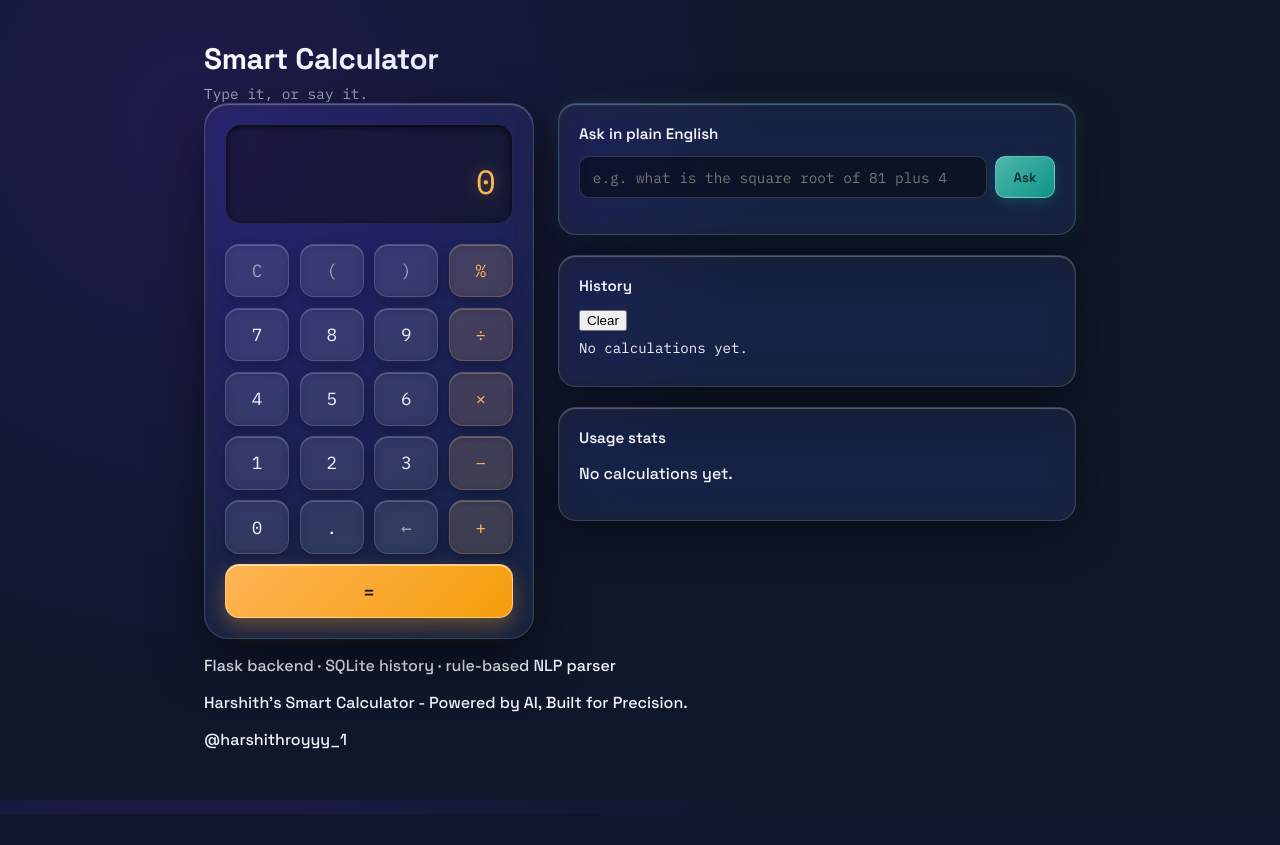
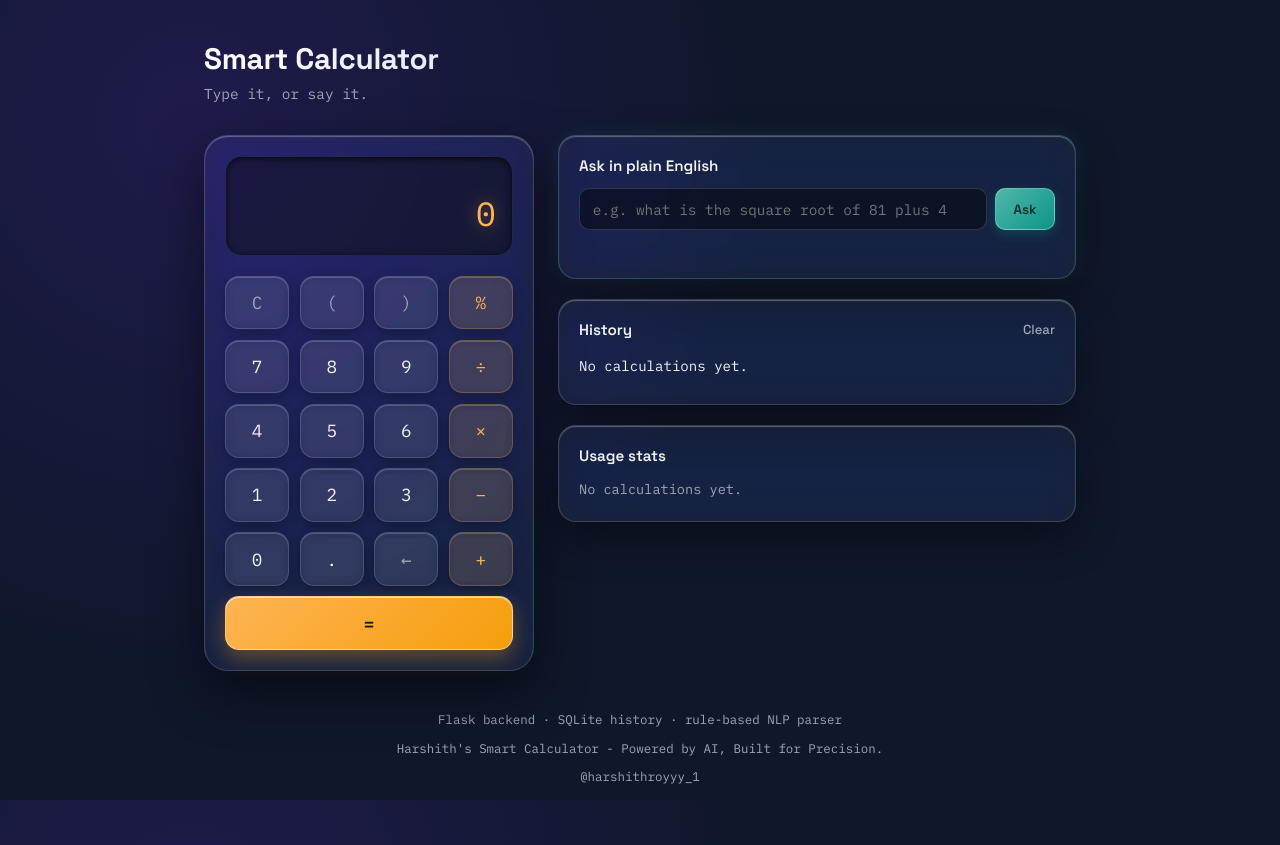
Before and after one commit to Harshith2110/smart-calculator, a Flask app: page / in a window 1280 px wide. Before the commit the page ends 814 px from the top, so only its background shows below. Run offline with Flask 3, Linux system fonts and the light colour scheme; data that the repository does not hold is empty.

Commit message:
Update style.css

```diff
--- a/static/style.css
+++ b/static/style.css
@@ -38,6 +38,10 @@ body {
   max-width: 920px;
   margin: 0 auto;
   padding: 2.5rem 1.5rem 3rem;
+}
+
+.page-header {
+  margin-bottom: 2rem;
 }
 
 .page-header h1 {
@@ -86,6 +90,7 @@ body {
 .screen {
   background: var(--screen-glass);
   backdrop-filter: blur(8px);
+  -webkit-backdrop-filter: blur(8px);
   border: 1px solid rgba(255, 255, 255, 0.08);
   border-radius: 16px;
   padding: 1.25rem 1rem;
@@ -134,6 +139,7 @@ body {
   border: 1px solid var(--glass-border);
   background: rgba(255, 255, 255, 0.06);
   backdrop-filter: blur(6px);
+  -webkit-backdrop-filter: blur(6px);
   color: var(--text);
   cursor: pointer;
   box-shadow: 0 4px 12px rgba(0, 0, 0, 0.25),
@@ -256,6 +262,44 @@ body {
   transform: translateY(-1px);
 }
 
+.nl-parsed {
+  margin: 0.75rem 0 0;
+  font-family: var(--font-mono);
+  font-size: 0.82rem;
+  color: var(--text-dim);
+  min-height: 1rem;
+}
+
+.nl-parsed.error {
+  color: var(--error);
+}
+
+.panel-header {
+  display: flex;
+  justify-content: space-between;
+  align-items: center;
+  margin-bottom: 0.6rem;
+}
+
+.panel-header h2 {
+  margin: 0;
+}
+
+.text-btn {
+  background: none;
+  border: none;
+  color: var(--text-dim);
+  font-family: var(--font-display);
+  font-size: 0.82rem;
+  cursor: pointer;
+  padding: 0;
+  transition: color 0.2s ease;
+}
+
+.text-btn:hover {
+  color: var(--teal);
+}
+
 .history-list {
   list-style: none;
   margin: 0;
@@ -289,3 +333,25 @@ body {
   font-size: 0.72rem;
   align-self: center;
 }
+
+.stats-summary {
+  margin: 0;
+  font-family: var(--font-mono);
+  font-size: 0.85rem;
+  color: var(--text-dim);
+  line-height: 1.6;
+}
+
+.page-footer {
+  margin-top: 2.5rem;
+  text-align: center;
+  color: var(--text-dim);
+  font-family: var(--font-mono);
+  font-size: 0.78rem;
+}
+
+@media (prefers-reduced-motion: reduce) {
+  .key {
+    transition: none;
+  }
+}
```
